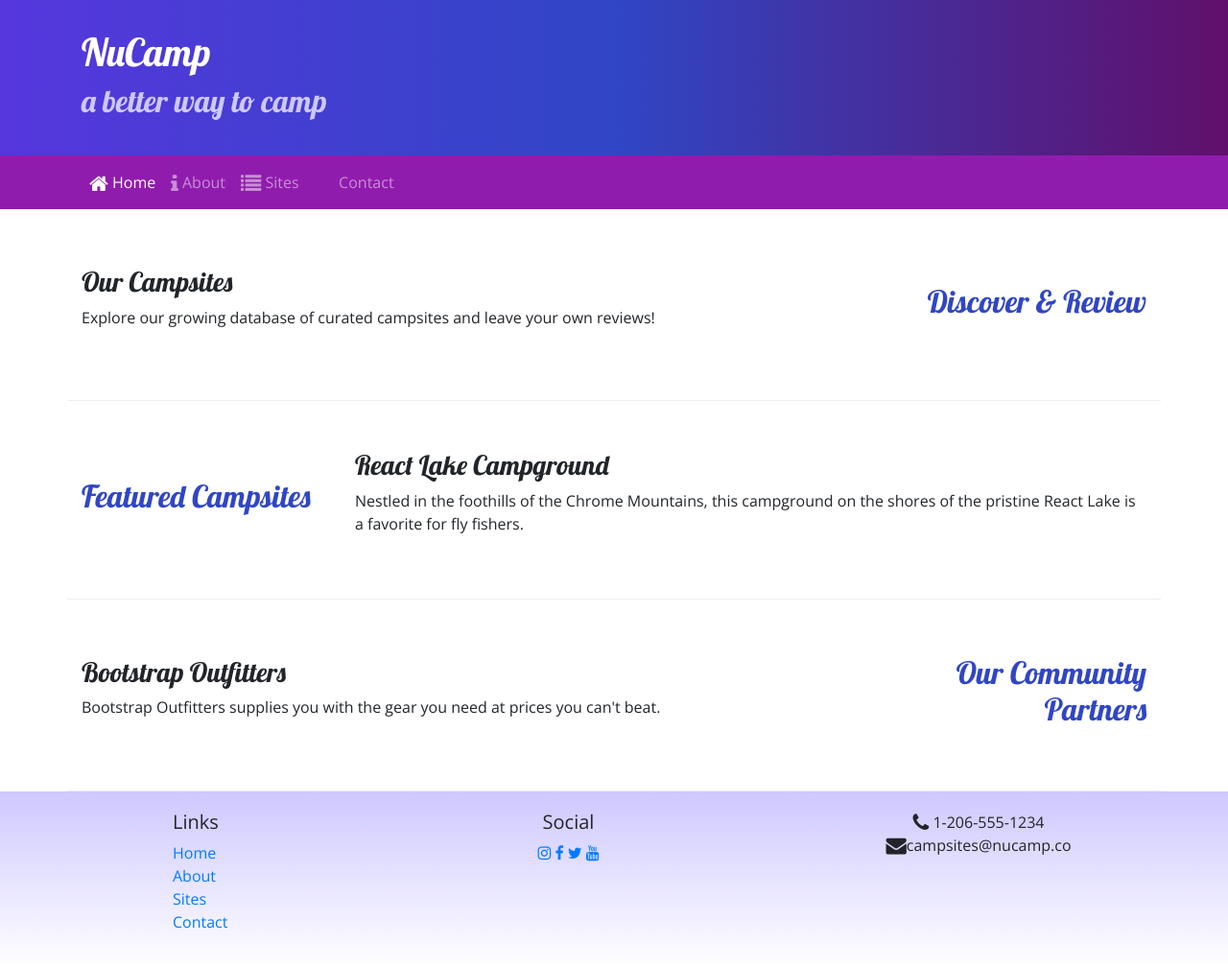
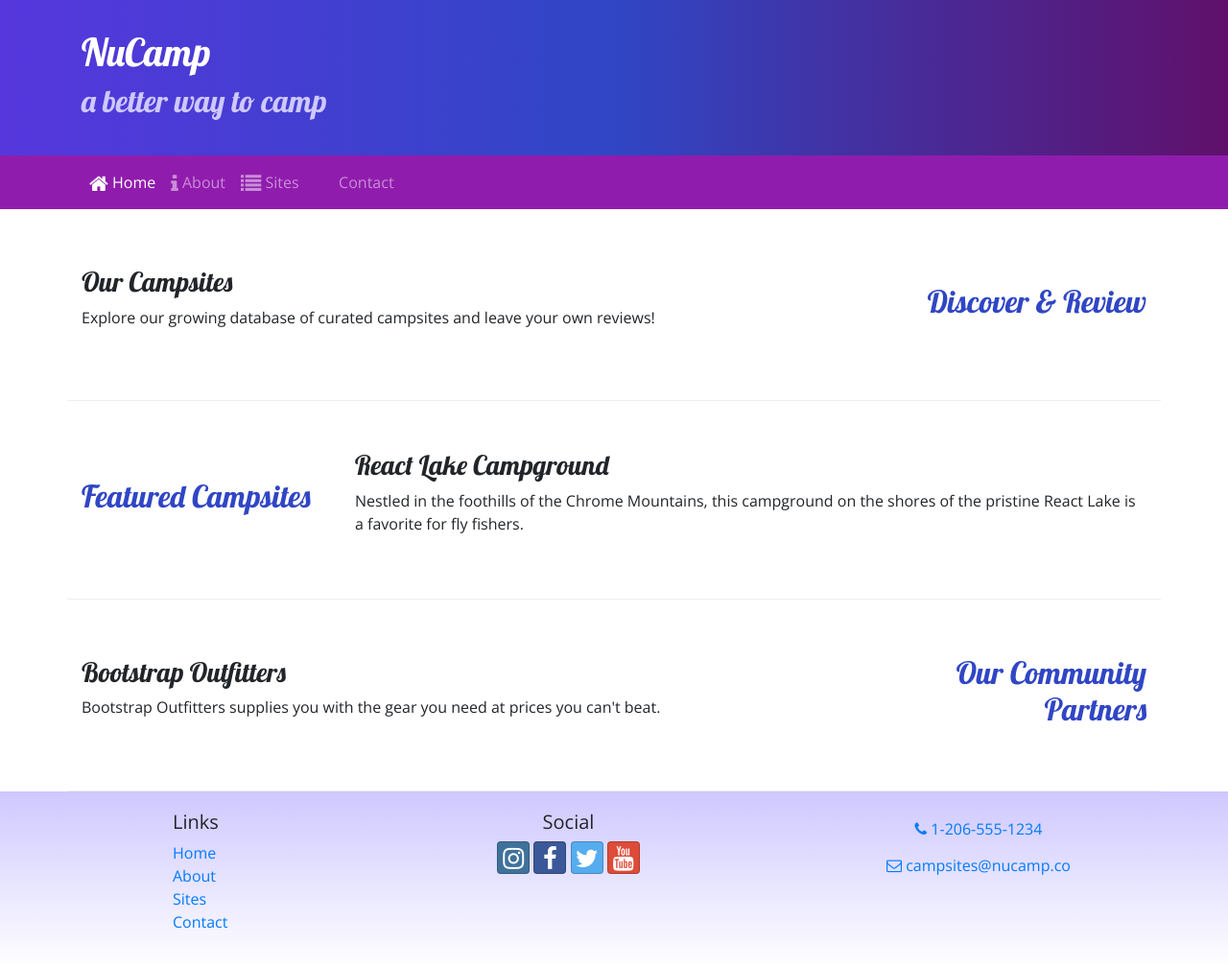
Before and after one commit to ZachBultena/nucampsite, a website: page index.html in a window 1280 px wide. Shown: the whole page at 96% size. Drawn offline with nearby package versions, Linux system fonts and the light colour scheme.

Commit message:
Contact page updates

```diff
--- a/index.html
+++ b/index.html
@@ -94,16 +94,15 @@
                 </div>
                 <div class="col-6 col-sm-5 text-center">
                     <h5>Social</h5>
-                    <a href="http://instagram.com/"><i class="fa fa-instagram"></i></a>
-                    <a href="http://facebook.com/"><i class="fa fa-facebook"></i></a>
-                    <a href="http://twitter.com/"><i class="fa fa-twitter"></i></a>
-                    <a href="http://youtube.com/"><i class="fa fa-youtube"></i></a>
+                    <a class="btn btn-social-icon btn-instagram" href="http://instagram.com/"><i class="fa fa-instagram"></i></a>
+                    <a class="btn btn-social-icon btn-facebook" href="http://facebook.com/"><i class="fa fa-facebook"></i></a>
+                    <a class="btn btn-social-icon btn-twitter" href="http://twitter.com/"><i class="fa fa-twitter"></i></a>
+                    <a class="btn btn-social-icon btn-google" href="http://youtube.com/"><i class="fa fa-youtube"></i></a>
                 </div>
                 <div class="col-sm-4 text-center">
-                    <i class="fa fa-phone fa-lg"></i> 1-206-555-1234<br />
-                    <i class="fa fa-envelope fa-lg"></i>campsites@nucamp.co
+                    <a role="button" class="btn btn-link" href="tel:+12065551234"><i class="fa fa-phone"></i> 1-206-555-1234</a><br />
+                    <a role="button" class="btn btn-link" href="mailto:campsites@nucamp.co"><i class="fa fa-envelope-o"></i> campsites@nucamp.co</a>
                 </div>
-        </div>
         </div>
     </footer>
     <!-- jQuery must come first, then Popper.js, then the Bootstrap JavaScript plugins.-->
```
Also changed, not shown: aboutus.html (+6 -7 lines), contactus.html (+1 -1 lines).
